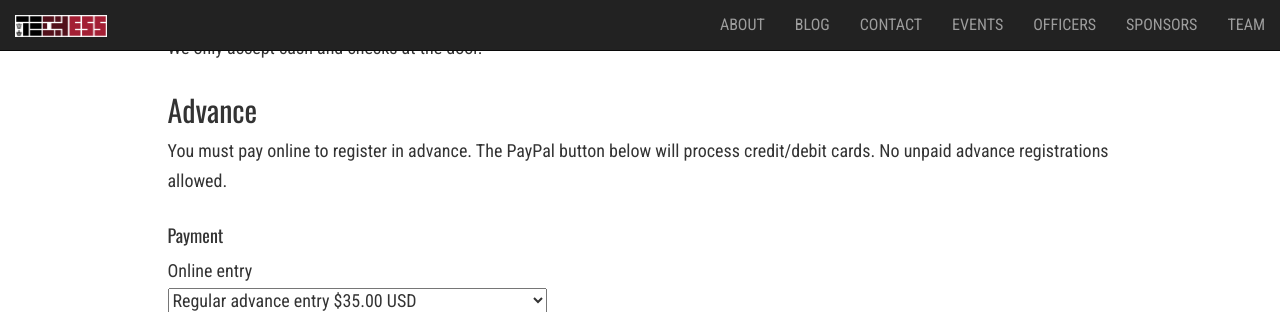
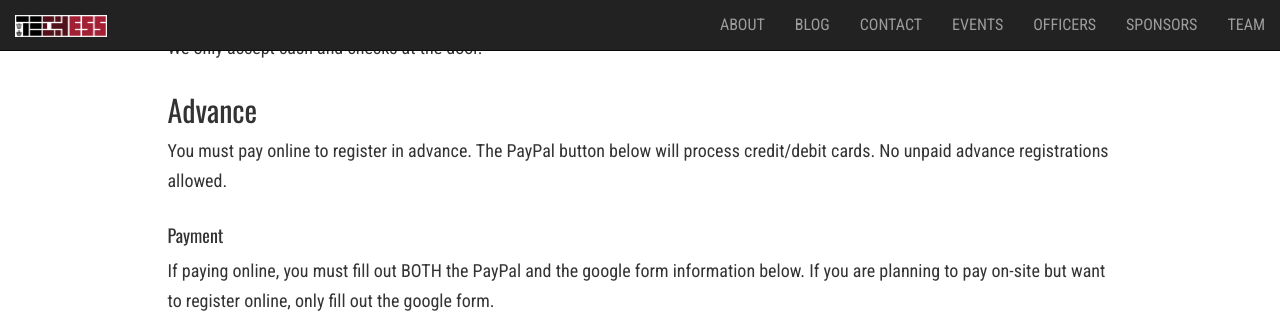
Before and after one commit to Tech-Chess/tech-chess.github.io, a Jekyll site: the page built from _posts/2017-4-2-SpringTournament.md, in a window 1280 px wide and 900 px high, scrolled down 2364 px, cut to the strip 0-312 px from the top of the window. Built offline with Jekyll 4.4.1, drawn with Linux system fonts in a browser that asks for light colours; nearby versions of some CDN libraries.

Commit message:
Update 2017-4-2-SpringTournament.md

```diff
--- a/_posts/2017-4-2-SpringTournament.md
+++ b/_posts/2017-4-2-SpringTournament.md
@@ -59,6 +59,8 @@ You must pay online to register in advance. The PayPal button below will process
 
 #### Payment
 
+If paying online, you must fill out BOTH the PayPal and the google form information below. If you are planning to pay on-site but want to register online, only fill out the google form.
+
 <form action="https://www.paypal.com/cgi-bin/webscr" method="post" target="_top">
 <input type="hidden" name="cmd" value="_s-xclick">
 <table>
```
